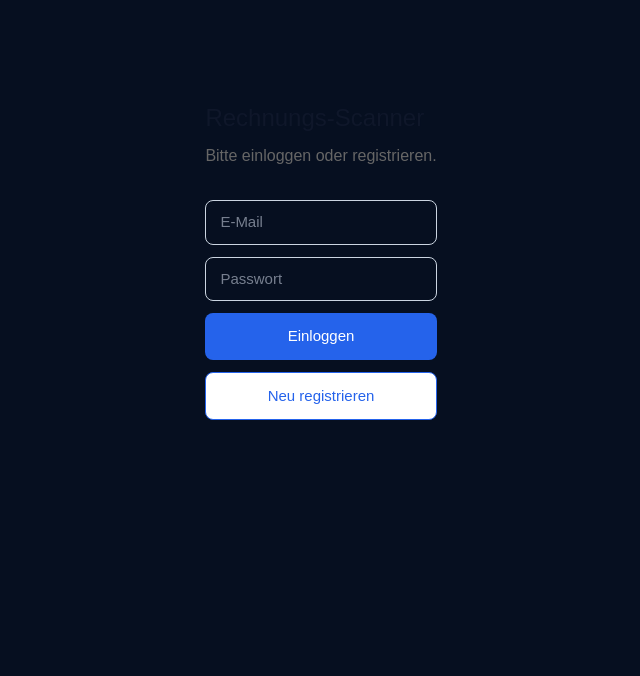
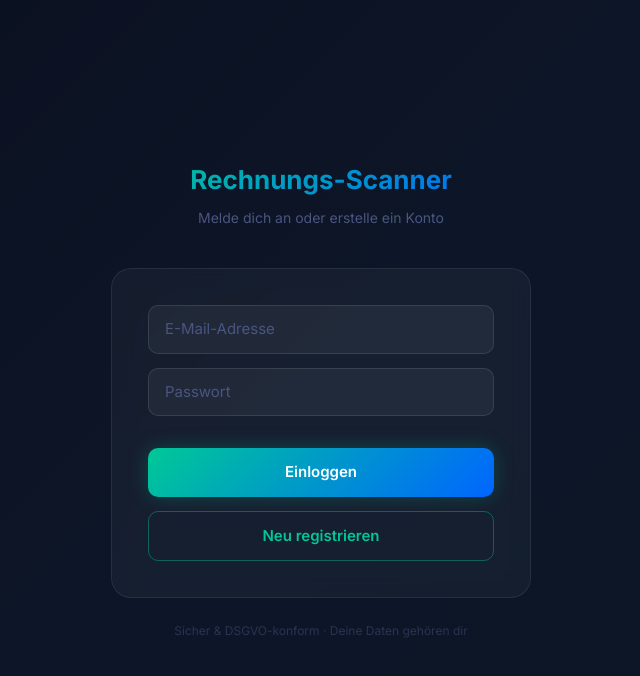
Before and after one commit to eleyna-bot/meine-erste-app, a Next.js app: page /login in a window 1280 px wide. Shown: the top 676 px of the page, without its empty margins (319-959 px from the left). Built offline with nearby package versions, Linux system fonts and the light colour scheme; no server answers.

Commit message:
debug: show real error

```diff
--- a/app/login/page.tsx
+++ b/app/login/page.tsx
@@ -3,6 +3,40 @@
 import { useState } from "react";
 import { supabase } from "../../lib/supabase";
 import { useRouter } from "next/navigation";
+
+const css = `
+  @import url('https://fonts.googleapis.com/css2?family=Inter:wght@400;500;600;700&display=swap');
+  * { box-sizing: border-box; margin: 0; padding: 0; }
+  body { background: #0a0f1e; font-family: 'Inter', sans-serif; }
+  .input-field {
+    width: 100%; padding: 12px 16px;
+    background: rgba(255,255,255,0.05);
+    border: 1px solid rgba(255,255,255,0.1);
+    border-radius: 10px; color: #e2e8f0; font-size: 15px;
+    outline: none; transition: border-color 0.2s;
+  }
+  .input-field:focus { border-color: rgba(0,200,150,0.5); }
+  .input-field::placeholder { color: #4a5580; }
+  .btn-primary {
+    width: 100%; padding: 13px;
+    background: linear-gradient(135deg, #00c896, #0066ff);
+    color: white; border: none; border-radius: 10px;
+    font-size: 15px; font-weight: 600; cursor: pointer;
+    box-shadow: 0 0 20px rgba(0,200,150,0.25);
+    transition: opacity 0.2s;
+  }
+  .btn-primary:hover { opacity: 0.9; }
+  .btn-primary:disabled { opacity: 0.5; cursor: not-allowed; }
+  .btn-secondary {
+    width: 100%; padding: 13px;
+    background: transparent;
+    color: #00c896; border: 1px solid rgba(0,200,150,0.4);
+    border-radius: 10px; font-size: 15px; font-weight: 600;
+    cursor: pointer; transition: background 0.2s;
+  }
+  .btn-secondary:hover { background: rgba(0,200,150,0.08); }
+  .btn-secondary:disabled { opacity: 0.5; cursor: not-allowed; }
+`;
 
 export default function Login() {
   const router = useRouter();
@@ -36,46 +70,57 @@ export default function Login() {
   }
 
   return (
-    <div style={{ maxWidth: 400, margin: "100px auto", fontFamily: "sans-serif", padding: "0 20px" }}>
-      <h1 style={{ fontSize: 24, marginBottom: 8, color: "#0f172a" }}>Rechnungs-Scanner</h1>
-      <p style={{ color: "#666", marginBottom: 32 }}>Bitte einloggen oder registrieren.</p>
+    <>
+      <style>{css}</style>
+      <div style={{ minHeight: "100vh", background: "linear-gradient(135deg, #0a0f1e 0%, #0d1628 50%, #0a1525 100%)", display: "flex", alignItems: "center", justifyContent: "center", padding: 24 }}>
+        <div style={{ width: "100%", maxWidth: 420 }}>
 
-      <div style={{ display: "flex", flexDirection: "column", gap: 12 }}>
+          {/* Logo */}
+          <div style={{ textAlign: "center", marginBottom: 40 }}>
+            <div style={{ fontSize: 26, fontWeight: 700, background: "linear-gradient(135deg, #00c896, #0066ff)", WebkitBackgroundClip: "text", WebkitTextFillColor: "transparent", marginBottom: 8 }}>
+              Rechnungs-Scanner
+            </div>
+            <p style={{ color: "#4a5580", fontSize: 14 }}>Melde dich an oder erstelle ein Konto</p>
+          </div>
+
+          {/* Card */}
+          <div style={{ background: "rgba(255,255,255,0.04)", border: "1px solid rgba(255,255,255,0.08)", borderRadius: 20, padding: 36, backdropFilter: "blur(10px)" }}>
+            <div style={{ display: "flex", flexDirection: "column", gap: 14 }}>
               <input
+                className="input-field"
                 type="email"
-          placeholder="E-Mail"
+                placeholder="E-Mail-Adresse"
                 value={email}
                 onChange={(e) => setEmail(e.target.value)}
-          style={{ padding: "10px 14px", borderRadius: 8, border: "1px solid #cbd5e1", fontSize: 15 }}
               />
               <input
+                className="input-field"
                 type="password"
                 placeholder="Passwort"
                 value={passwort}
                 onChange={(e) => setPasswort(e.target.value)}
-          style={{ padding: "10px 14px", borderRadius: 8, border: "1px solid #cbd5e1", fontSize: 15 }}
               />
-        <button
-          onClick={einloggen}
-          disabled={laden}
-          style={{ background: "#2563eb", color: "white", border: "none", borderRadius: 8, padding: "12px", fontSize: 15, cursor: "pointer" }}
-        >
+              <div style={{ height: 4 }} />
+              <button className="btn-primary" onClick={einloggen} disabled={laden}>
                 {laden ? "..." : "Einloggen"}
               </button>
-        <button
-          onClick={registrieren}
-          disabled={laden}
-          style={{ background: "white", color: "#2563eb", border: "1px solid #2563eb", borderRadius: 8, padding: "12px", fontSize: 15, cursor: "pointer" }}
-        >
+              <button className="btn-secondary" onClick={registrieren} disabled={laden}>
                 {laden ? "..." : "Neu registrieren"}
               </button>
             </div>
 
             {meldung && (
-        <p style={{ marginTop: 20, color: meldung.startsWith("Registrierung erfolgreich") ? "#16a34a" : "#dc2626", fontSize: 14 }}>
+              <p style={{ marginTop: 20, color: meldung.startsWith("Registrierung erfolgreich") ? "#00c896" : "#f87171", fontSize: 13, textAlign: "center" }}>
                 {meldung}
               </p>
             )}
           </div>
+
+          <p style={{ textAlign: "center", color: "#2a3350", fontSize: 12, marginTop: 24 }}>
+            Sicher & DSGVO-konform · Deine Daten gehören dir
+          </p>
+        </div>
+      </div>
+    </>
   );
 }
```
Also changed, not shown: app/api/scan/route.ts (+6 -2 lines). Lines whose indentation alone changed are shown as unchanged.
